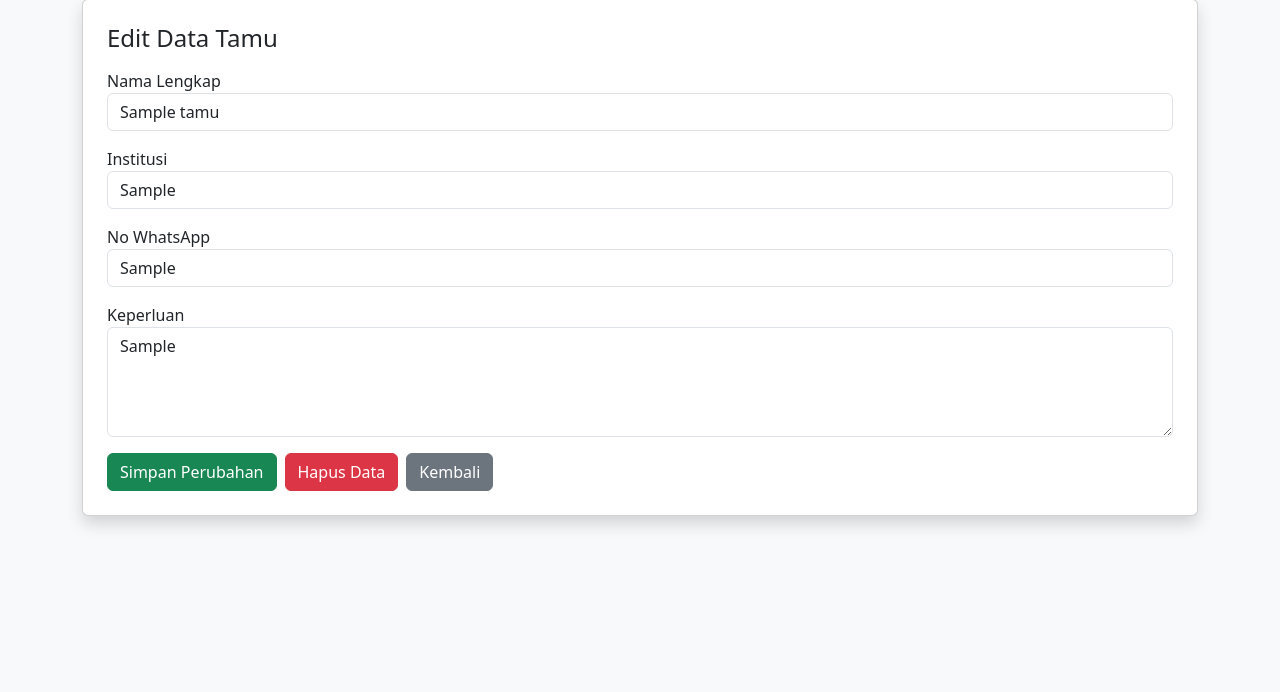
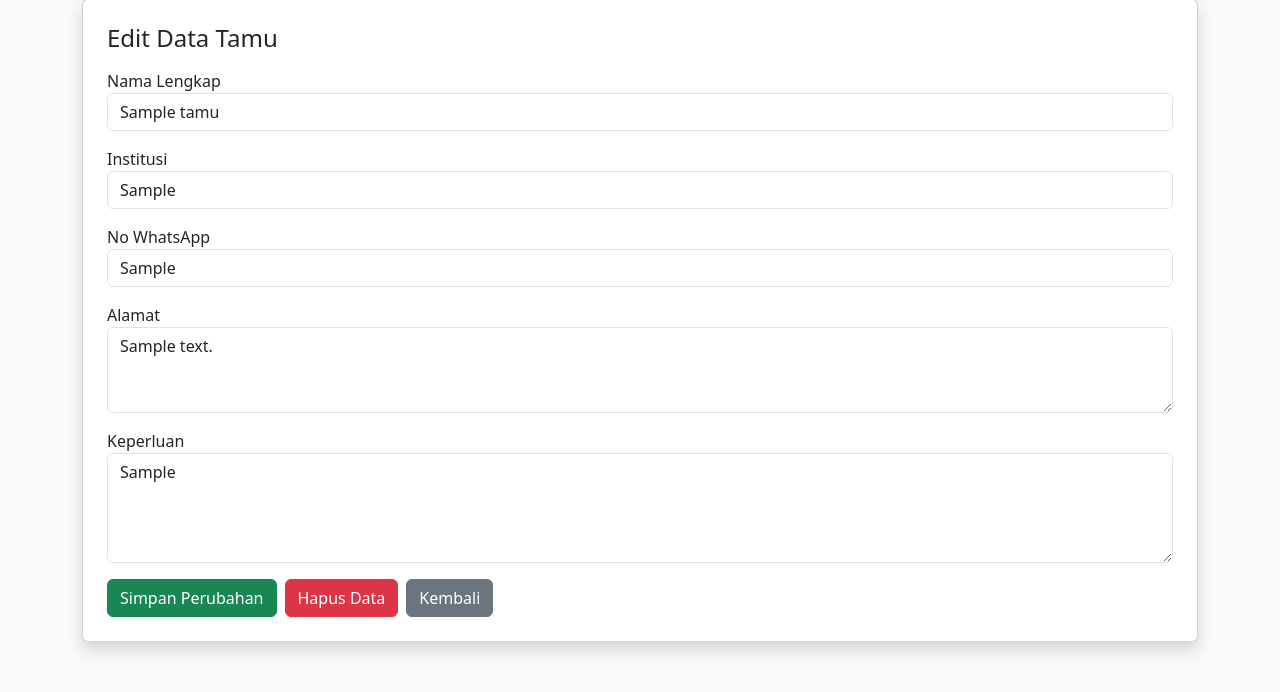
Before and after one commit to mbiww/Buku-Tamu-Digital-IF-1D-01, a PHP site: page /edit.php?id=1 in a window 1280 px wide. Shown: the part 25-717 px from the top of the page. Run offline with PHP 8.4, Linux system fonts and the light colour scheme; the visitor is signed in with stand-in values (Sample User, id 1); tables that the repository leaves empty hold one stand-in row (values such as "Sample post").

Commit message:
Menambahkan edit untuk alamat

```diff
--- a/edit.php
+++ b/edit.php
@@ -49,13 +49,15 @@ if (isset($_POST['update'])) {
     $institusi  = $_POST['institusi'];
     $no_wa      = $_POST['no_wa'];
     $keperluan  = $_POST['keperluan'];
+    $alamat     = $_POST['alamat']; // Tambahan untuk alamat
 
     mysqli_query($koneksi, "
         UPDATE data_tamu SET
         nama_lengkap='$nama',
         institusi='$institusi',
         no_wa='$no_wa',
-        keperluan='$keperluan'
+        keperluan='$keperluan',
+        alamat='$alamat'
         WHERE id='$id'
     ");
 
@@ -100,6 +102,11 @@ if (isset($_POST['update'])) {
       </div>
 
       <div class="mb-3">
+        <label>Alamat</label>
+        <textarea name="alamat" class="form-control" rows="3"><?= $data['alamat']; ?></textarea>
+      </div>
+
+      <div class="mb-3">
         <label>Keperluan</label>
         <textarea name="keperluan" class="form-control" rows="4"><?= $data['keperluan']; ?></textarea>
       </div>
```
